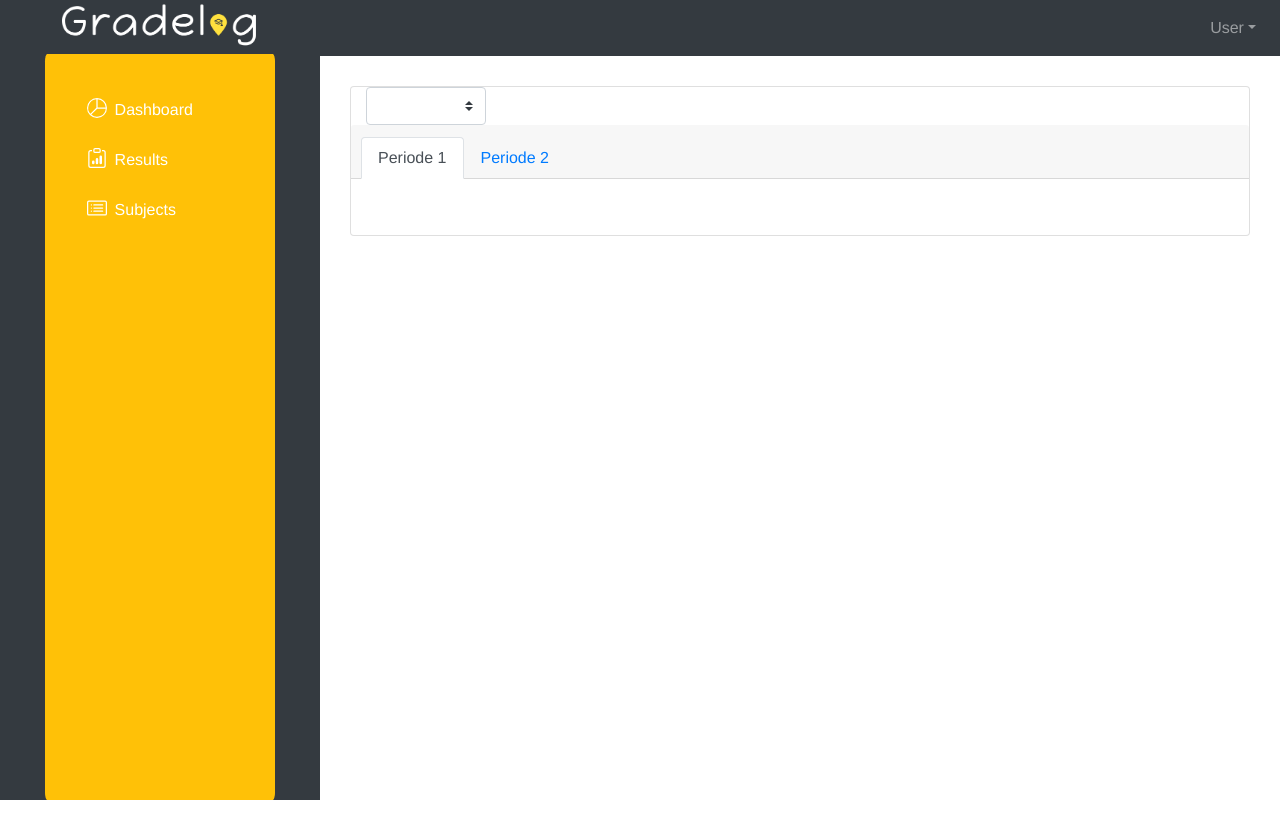
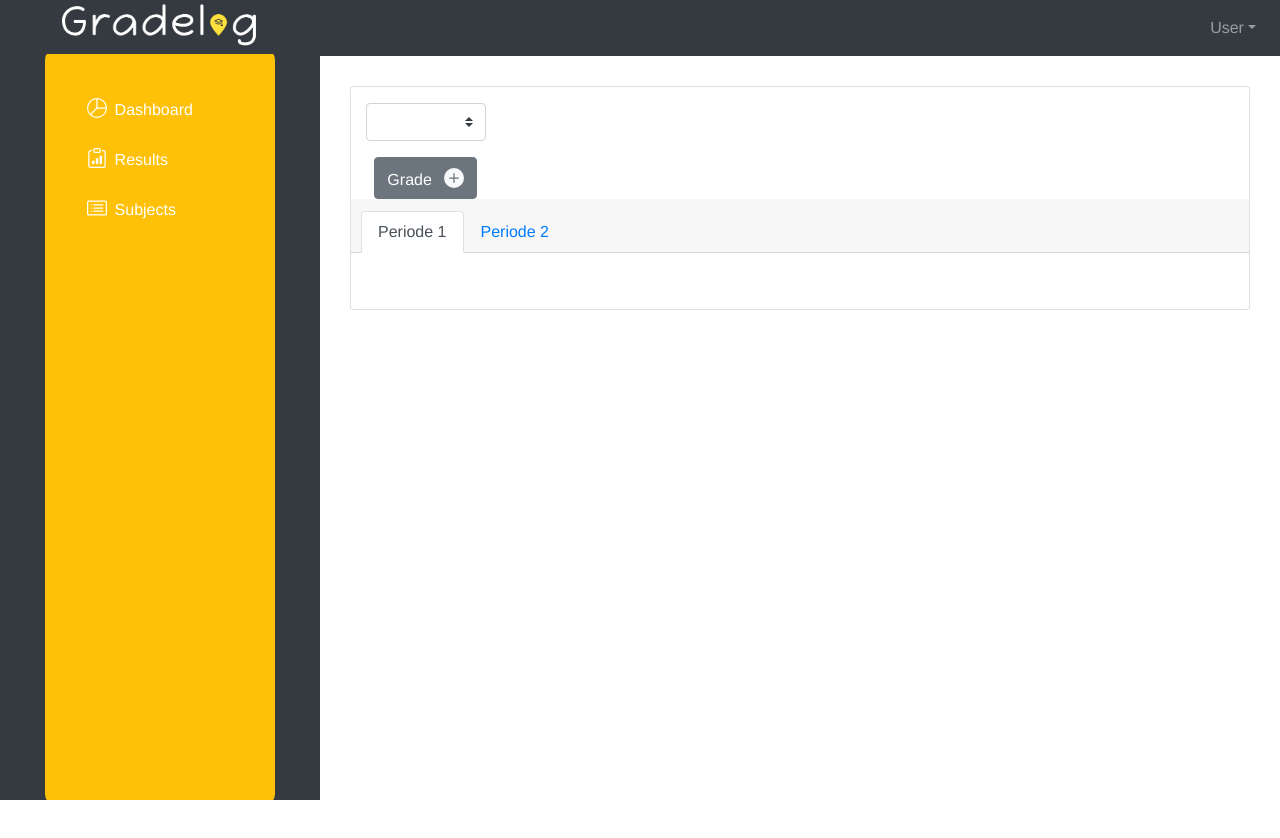
Before and after one commit to N3RDCLASH/gradelog, a Vue app: page /results/grades in a window 1280 px wide. Shown: the top 838 px of the page. Built offline with nearby package versions, Linux system fonts and the light colour scheme; no server answers; the database is empty; sample sign-in values are in the browser's storage.

Commit message:
added button

```diff
--- a/src/views/Grades/Grades.vue
+++ b/src/views/Grades/Grades.vue
@@ -1,10 +1,17 @@
 <template>
   <div class="text-black">
     <b-card no-body>
-      <b-col md="2" >
-        <b-form>
-          <b-select :options="schoolyears" v-model="selectedSchoolyear" @change="selectOption"></b-select>
-        </b-form>
+      <b-col md="2">
+        <b-select
+          :options="schoolyears"
+          v-model="selectedSchoolyear"
+          @change="selectOption"
+          class="mt-3 mb-3"
+        ></b-select>
+        <b-button>
+          Grade
+          <b-icon icon="plus-circle-fill" variant="light" class="ml-2 mt-1"></b-icon>
+        </b-button>
       </b-col>
       <b-tabs card>
         <b-tab title="Periode 1" active>
@@ -113,6 +120,6 @@ export default {
 
 <style  scoped>
 * {
-  color: black;
+  /* color: black; */
 }
 </style>
```
